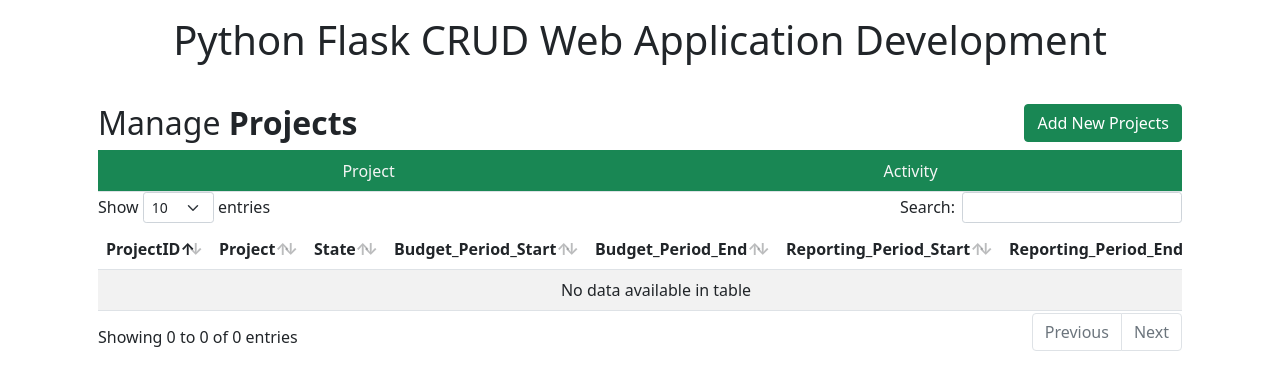
After one commit to stephenfarmer33/CS3311, a Flask app: a page that uses templates/index_project.html in a window 1280 px wide. The commit adds this page. Shown: the top 390 px of the page. Run offline with Flask 2, Linux system fonts and the light colour scheme; lists and menus that the app fills with data are empty; some libraries are stand-ins or nearby versions.

Commit message:
Add Project page
added project page
added buttons to change page (doesnt look great)

```diff
--- a/App.py
+++ b/App.py
@@ -12,7 +12,6 @@ app.secret_key = 'Secret Key'
 
 #class Data(db.model):
 #    id = db.Column(db.Integer)
-
 #DB_HOST = '127.0.0.1'
 #DB_NAME = 'CS3311'
 #DB_USER = 'cs3311_admin'
@@ -85,6 +84,11 @@ def insert():
 
         return redirect(url_for('Index'))
 
+@app.route('/Change Page')
+def change():
+    return render_template('index_project.html')
+
+
 @app.route('/update', methods = ['GET', 'POST'])
 def update():
     if request.method == 'POST':
--- a/sql_connection.py
+++ b/sql_connection.py
@@ -14,8 +14,8 @@ from mysql.connector import errorcode
 #    example code found at sql_test.py
 
 config = {
-    'user': 'cs3311_admin',
-    'password': 'password',
+    'user': 'root',
+    'password': 'Sssugar200214890_^',
     'host': '127.0.0.1',
     'database': 'CS3311'
 }
--- /dev/null
+++ b/templates/index_project.html
@@ -0,0 +1,281 @@
+{% extends 'base.html' %}
+{% include 'header.html' %}
+
+{% block title %} Home {% endblock %}
+
+{% block body %}
+
+<div class="container">
+    <div class="row">
+        <div class="col md-12">
+
+            <div class="jumbotron p-3">
+            <!--<div class="bg-light p-5 rounded-lg m-3">-->
+
+                <h2>Manage <b>Projects</b> <button type="button" class="btn btn-success float-end"
+                    data-bs-toggle="modal" data-bs-target="#mymodal">Add New Projects</button></h2>
+
+                    {% with messages = get_flashed_messages() %}
+
+                    {% if messages %}
+
+                    {% for message in messages %}
+
+                    <div class = "alert alert-success alert-dismissable" role="alert">
+
+                        {{message}}
+
+                        <button type="button" class="btn-close float-end" data-bs-dismiss="alert" aria-label="Close">
+
+                        </button>
+
+
+
+                    </div>
+
+                    {% endfor %}
+
+                    {% endif %}
+                    {% endwith %}
+                <div class="child child3">
+                    <ul class="nav nav-tabs nav-fill" style="background-color:rgb(25,135,84);">
+                        <li class="nav-item">
+                             <a class="nav-link" style="color:whitesmoke;" href="{{url_for('change')}}">Project</a>
+                        </li>
+                        <li class="nav-item">
+                            <a class="nav-link" style="color:whitesmoke;" href="{{url_for('Index')}}">Activity</a>
+                        </li>
+                    </ul>
+                </div>
+
+                <table id="datatable" class="table table-striped">
+                    <thead>
+
+                    <tr>
+
+                        <th>ProjectID</th>
+                        <th>Project</th>
+                        <th>State</th>
+                        <th>Budget_Period_Start</th>
+                        <th>Budget_Period_End</th>
+                        <th>Reporting_Period_Start</th>
+                        <th>Reporting_Period_End</th>
+
+                    </tr>
+                </thead>
+
+                <tbody>
+
+                    {% for row in projects %}
+                    <tr>
+                        <td>{{row[0]}}</td>
+                        <td>{{row[1]}}</td>
+                        <td>{{row[2]}}</td>
+                        <td>{{row[3]}}</td>
+                        <td>{{row[4]}}</td>
+                        <td>{{row[5]}}</td>
+                        <td>{{row[6]}}</td>
+
+                        <td>
+                            <a href="/update/{{row[0]}}" class="btn btn-warning btn-xs" data-bs-toggle="modal" data-bs-target="#modaledit{{row[0]}}">Edit</a>
+                            <a href="/delete/{{row[0]}}" class="btn btn-danger btn-xs" onclick="return confirm('Do you want to delete?')">Delete</a>
+                        </td>
+
+
+                    </tr>
+
+                    <div id="modaledit{{row[0]}}" class="modal fade" role="dialog">
+                        <div class="modal-dialog modal-dialog-scrollable">
+                           <div class="modal-content">
+                              <div class="modal-header">
+
+                                 <h4 class="modal-title">Update Information</h4>
+                              </div>
+                              <div class="modal-body">
+
+                                 <form action="{{url_for('update')}}" method="POST">
+
+
+
+                                     <div class="form-group">
+
+
+                                       <label>Project:</label>
+                                       <input type="hidden" name="ProjectID" value="{{row[0]}}">
+                                       <input type="hidden" name="Project" value="{{row[1]}}">
+                                       <input type="text" class="form-control" name="State" value="{{row[2]}}">
+
+
+                                    </div>
+
+
+                                     <div class="form-group">
+
+
+                                       <label>Budget:</label>
+                                       <input type="datetime" class="form-control" name="Budget_Period_Start" value="{{row[3]}}">
+                                       <input type="datetime" class="form-control" name="Budget_Period_End" value="{{row[4]}}">
+
+
+                                    </div>
+
+                                    <div class="form-group">
+
+                                        <label>Report:</label>
+                                        <input type="text" class="form-control" name="Reporting_Period_Start" value="{{row[5]}}">
+                                        <input type="text" class="form-control" name="Reporting_Period_End" value="{{row[6]}}">
+
+
+                                    </div>
+
+
+                                    <div class="form-group">
+
+
+                                       <button class="btn btn-primary" type="submit">Update</button>
+
+
+                                    </div>
+
+
+                                 </form>
+
+
+                              </div>
+
+
+                              <div class="modal-footer">
+
+
+                                 <button type="button" class="btn btn-secondary" data-bs-dismiss="modal">Close</button>
+
+
+                              </div>
+
+
+                           </div>
+
+
+                        </div>
+
+
+                     </div>
+
+                     {% endfor %}
+
+                    </tbody>
+                </table>
+
+
+
+            </div>
+
+            <div id="mymodal" class="modal fade" role="dialog">
+                <div class="modal-dialog modal-dialog-scrollable">
+                   <div class="modal-content">
+                      <div class="modal-header">
+
+                         <h4 class="modal-title">Add Project</h4>
+                      </div>
+                      <div class="modal-body">
+
+                         <form action="{{url_for('insert')}}" method="POST">
+
+                             <div class="form-group">
+
+
+                               <label>Project:</label>
+                               <input type="text" class="form-control" name="Project" required="1">
+
+
+                            </div>
+
+
+                             <div class="form-group">
+
+
+                               <label>State:</label>
+                               <input type="text" class="form-control" name="State" required="1">
+
+
+                            </div>
+
+                            <div class="form-group">
+
+                                <label>Budget_Period_Start:</label>
+                                <input type="datetime" class="form-control" name="Budget_Period_Start" required="1">
+
+
+                            </div>
+
+                            <div class="form-group">
+
+                                <label>Budget_Period_Start:</label>
+                                <input type="datetime" class="form-control" name="Budget_Period_Start" required="1">
+
+
+                            </div>
+
+                            <div class="form-group">
+
+                                <label>Reporting_Period_Start:</label>
+                                <input type="text" class="form-control" name="Reporting_Period_Start" required="1">
+
+
+                            </div>
+
+                            <div class="form-group">
+
+                                <label>Reporting_Period_End:</label>
+                                <input type="text" class="form-control" name="Reporting_Period_End" required="1">
+
+
+                            </div>
+
+                            <div class="form-group">
+
+                                <label>Parent_File:</label>
+                                <input type="text" class="form-control" name="Parent_File" required="1">
+
+
+                            </div>
+
+
+
+                            <div class="form-group">
+
+
+                               <button class="btn btn-primary" type="submit">Add Project</button>
+
+
+                            </div>
+
+
+                         </form>
+
+
+                      </div>
+
+
+                      <div class="modal-footer">
+
+
+                         <button type="button" class="btn btn-secondary" data-bs-dismiss="modal">Close</button>
+
+
+                      </div>
+
+
+                   </div>
+
+
+                </div>
+
+
+             </div>
+
+        </div>
+    </div>
+</div>
+
+{% endblock %}
```
Also changed, not shown: templates/Index.html (+14 -1 lines), templates/base_project.html (added, +39 -0 lines), 1 other file.
